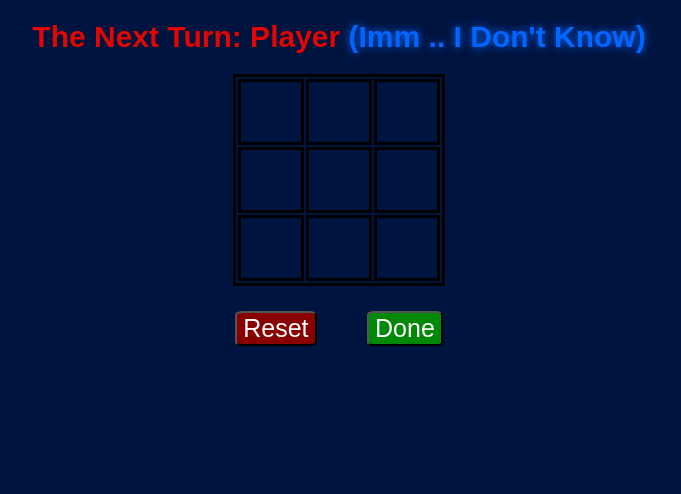
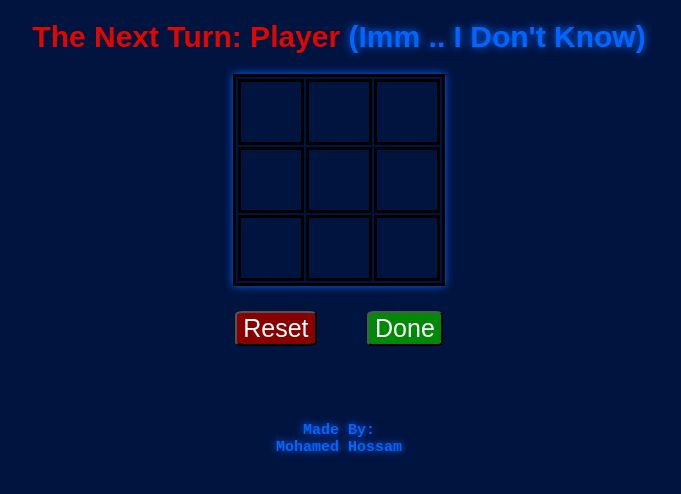
Before and after one commit to mohamedhossamWebDev22/tic-tac-toc-game, a React (Vite) app: page / in a window 1280 px wide. Shown: the top 494 px of the page, without its empty margins (301-982 px from the left). Built offline with nearby package versions, Linux system fonts and the light colour scheme.

Commit message:
some style

```diff
--- a/src/App.jsx
+++ b/src/App.jsx
@@ -280,6 +280,9 @@ const App = (props) => {
       className="done">
         Done
       </button>
+
+      <h1 className="neon_B">Made By:
+      <br/>Mohamed Hossam</h1>
     </div>
   );
 };
--- a/src/style/style.scss
+++ b/src/style/style.scss
@@ -15,11 +15,21 @@ body{
       text-shadow: 0px 0px 8px rgb(0, 102, 255);
     }
   }
+  .neon_B{
+    color: rgb(0, 102, 255);
+    text-shadow: 0px 0px 8px rgb(0, 102, 255);
+
+    font-size: 15px;
+    font-family: monospace;
+
+    margin-top: 50px;
+  }
 
   table{
     margin-left: auto;
     margin-right: auto;
 
+    box-shadow: 0px 0px 8px rgb(0, 102, 255);
 
     border: 3px solid black;
     td{
```
